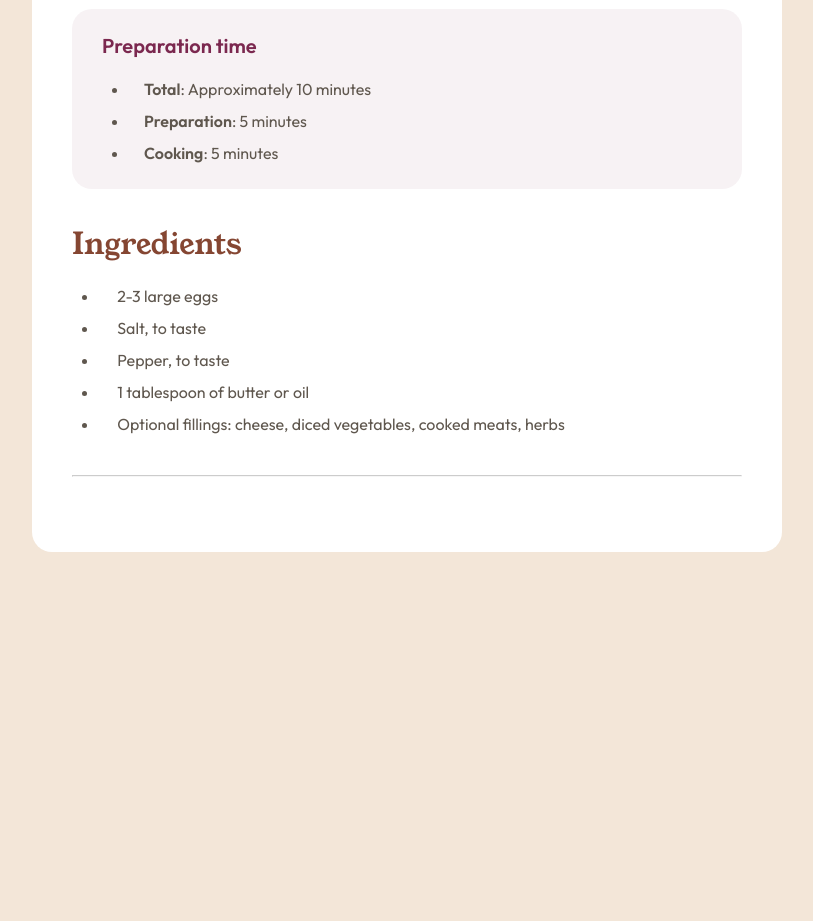
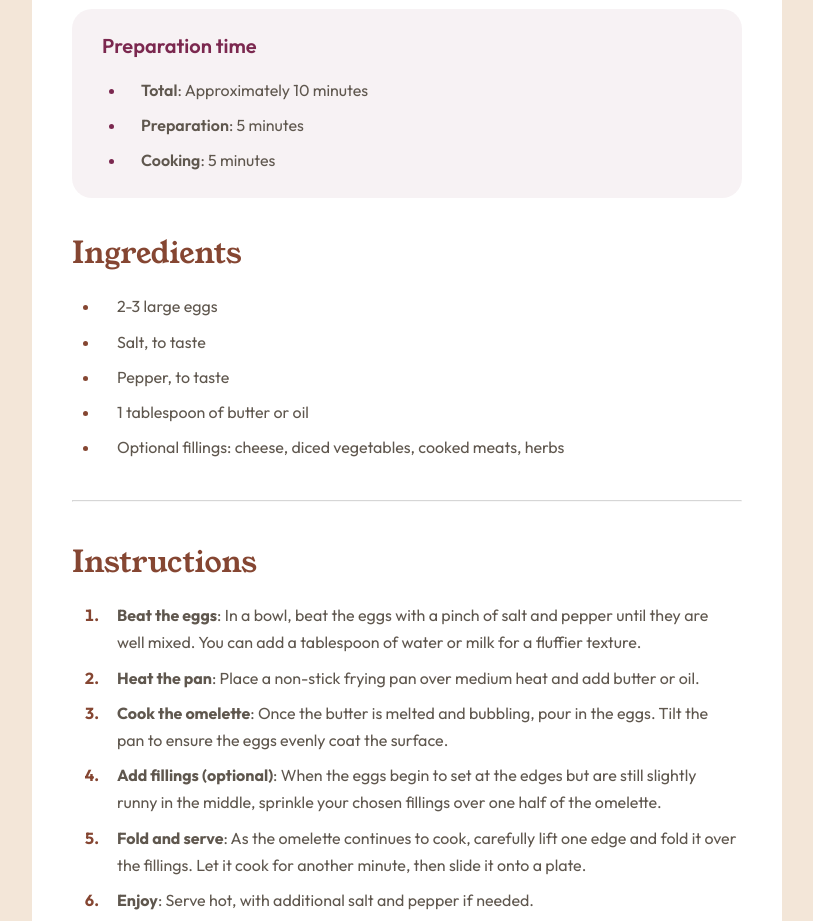
Before and after one commit to huz3y/recipe-page-main, a website: page index.html in a window 1280 px wide. Shown: the part 640-1561 px from the top of the page, without its empty margins (233-1046 px from the left). Before the commit the page ends 1292 px from the top, so only its background shows below. Drawn offline with Linux system fonts and the light colour scheme.

Commit message:
add instruction section

```diff
--- a/index.html
+++ b/index.html
@@ -40,12 +40,30 @@
           Ingredients
         </h2>
         <ul class="section-ingredients__list">
-          <li><span>&nbsp;</span>2-3 large eggs</li>
-          <li><span>&nbsp;</span>Salt, to taste</li>
-          <li><span>&nbsp;</span>Pepper, to taste</li>
-          <li><span>&nbsp;</span>1 tablespoon of butter or oil</li>
-          <li><span>&nbsp;</span>Optional fillings: cheese, diced vegetables, cooked meats, herbs</li>
+          <li>2-3 large eggs</li>
+          <li>Salt, to taste</li>
+          <li>Pepper, to taste</li>
+          <li>1 tablespoon of butter or oil</li>
+          <li>Optional fillings: cheese, diced vegetables, cooked meats, herbs</li>
         </ul>
+      </div>
+      <hr>
+      <div class="section-instructions">
+        <h2 class="heading-secondary">
+          Instructions
+        </h2>
+        <ol class="section-instructions__list">
+          <li><b>Beat the eggs</b>: In a bowl, beat the eggs with a pinch of salt and pepper until they are well mixed.
+            You can add a tablespoon of water or milk for a fluffier texture.</li>
+          <li><b>Heat the pan</b>: Place a non-stick frying pan over medium heat and add butter or oil.</li>
+          <li><b>Cook the omelette</b>: Once the butter is melted and bubbling, pour in the eggs. Tilt the pan to ensure
+            the eggs evenly coat the surface.</li>
+          <li><b>Add fillings (optional)</b>: When the eggs begin to set at the edges but are still slightly runny in the
+            middle, sprinkle your chosen fillings over one half of the omelette.</li>
+          <li><b>Fold and serve</b>: As the omelette continues to cook, carefully lift one edge and fold it over the
+            fillings. Let it cook for another minute, then slide it onto a plate.</li>
+          <li><b>Enjoy</b>: Serve hot, with additional salt and pepper if needed.</li>
+        </ol>
       </div>
       <hr>
     </div>
--- a/sass/components/_horizontal-rule.scss
+++ b/sass/components/_horizontal-rule.scss
@@ -1,4 +1,4 @@
 hr  {
-    opacity: .5;
+    opacity: .4;
     margin: 3.5rem 0;
 }
--- a/sass/pages/_recipe.scss
+++ b/sass/pages/_recipe.scss
@@ -16,16 +16,19 @@
     &__time-details  {
         color: var(--color-wenge-brown);
         font-size: 1.6rem;
-        list-style: inside;
-        line-height: 2;
 
         li  {
-            margin-left: 1rem;
+            margin-left: 2.4rem;
+            padding: .4rem;
+            padding-left: 1.5rem;
+
+            &::marker   {
+                color: var(--color-primary-2);
+            }
         }
 
         span    {
             font-weight: 600;
-            margin-left: 1rem;
         }
     }
 }
@@ -34,15 +37,38 @@
     &__list {
         color: var(--color-wenge-brown);
         font-size: 1.6rem;
-        list-style: inside;
-        line-height: 2;
 
         li  {
-            margin-left: 1rem;
+            margin-left: 2.8rem;
+            padding: .4rem;
+            padding-left: 1.7rem;
 
-            span    {
-                margin-left: 1rem;
+            &::marker   {
+                color: var(--color-primary-1);
             }
         }
     }
 }
+
+.section-instructions   {
+    &__list {
+        color: var(--color-wenge-brown);
+        font-size: 1.6rem;
+
+        li  {
+            padding: .4rem;
+            margin-left: 3rem;
+            padding-left: 1.5rem;
+
+            &::marker   {
+                color: var(--color-primary-1);
+                margin-right: 1rem;
+                font-weight: 700;
+            }
+        }
+
+        li span {
+            margin-left: 1rem;
+        }
+    }
+}
```
Also changed, not shown: css/style.css, 1 other file.
